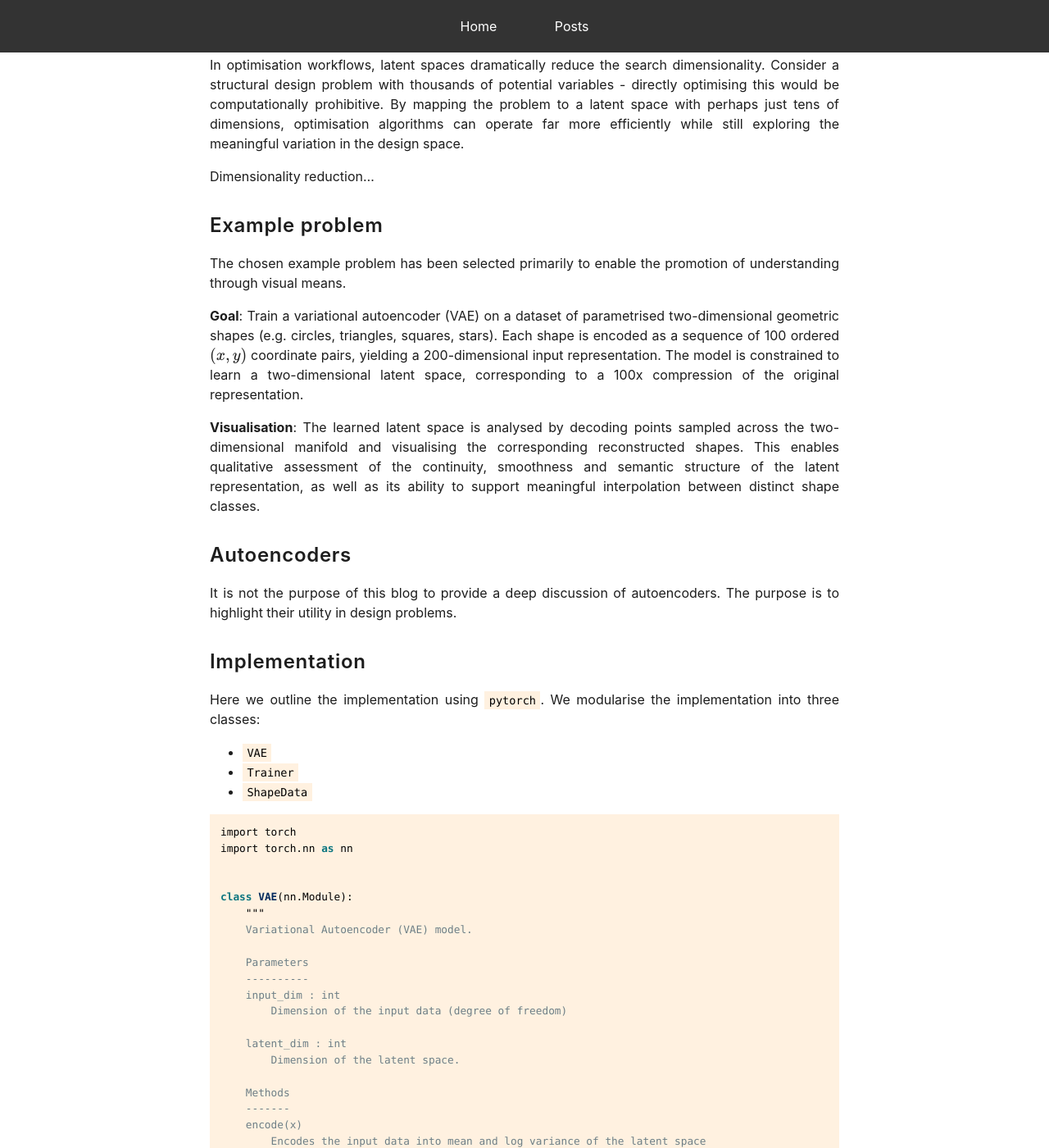
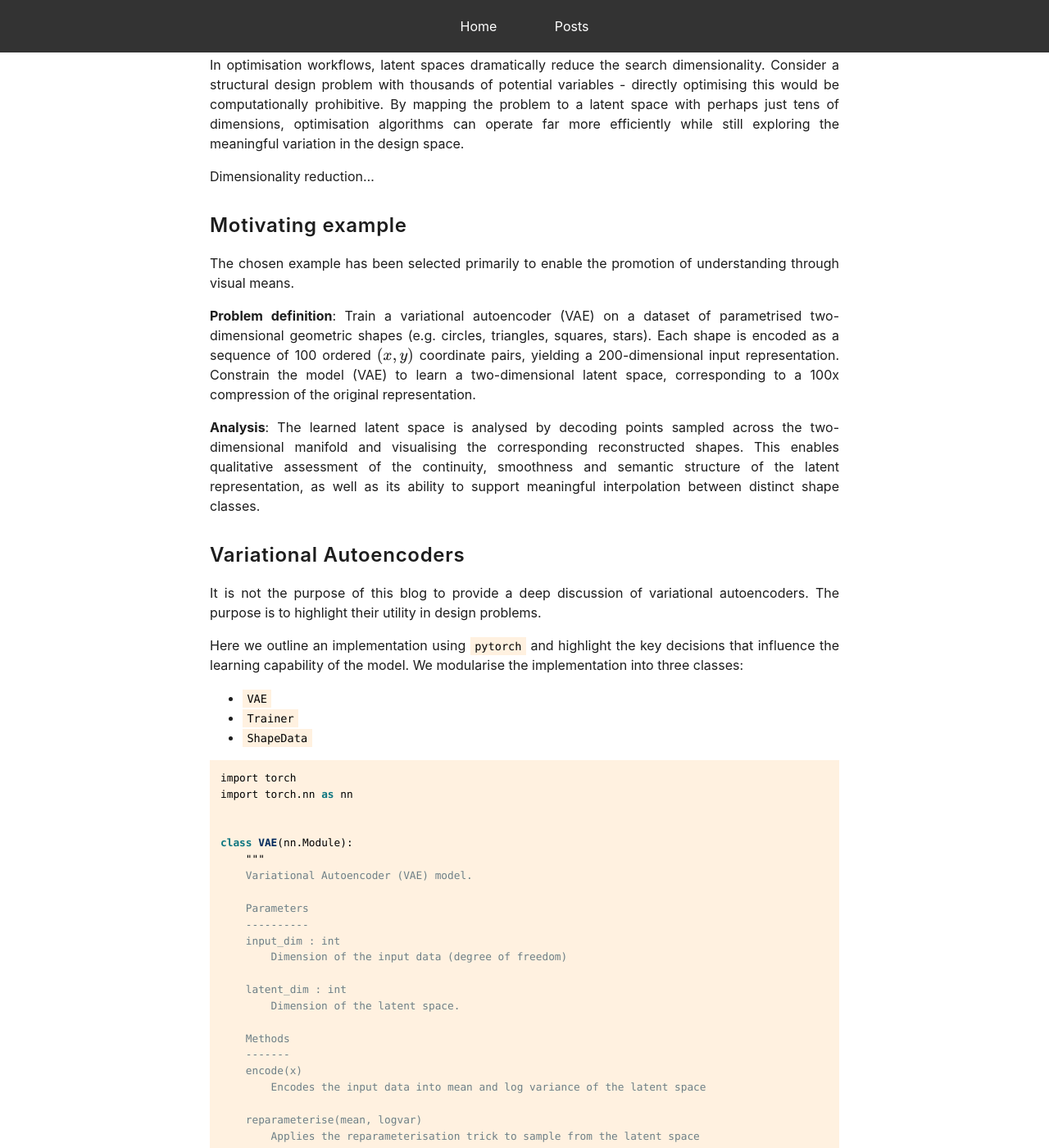
Before and after one commit to mark-hobbs/mark-hobbs.github.io, a Jekyll site: the page built from _posts/2025-01-20-latent-space.md, in a window 1280 px wide and 1400 px high, scrolled down 1744 px. Shown: the whole window at 82% size. Built offline with Jekyll 4.4.1, drawn with Linux system fonts in a browser that asks for light colours; formulas are drawn with MathJax 3.

Commit message:
General updates

```diff
--- a/_posts/2025-01-20-latent-space.md
+++ b/_posts/2025-01-20-latent-space.md
@@ -50,21 +50,19 @@ In optimisation workflows, latent spaces dramatically reduce the search dimensio
 
 Dimensionality reduction...
 
-## Example problem
+## Motivating example
 
-The chosen example problem has been selected primarily to enable the promotion of understanding through visual means.
+The chosen example has been selected primarily to enable the promotion of understanding through visual means.
 
-**Goal**: Train a variational autoencoder (VAE) on a dataset of parametrised two-dimensional geometric shapes (e.g. circles, triangles, squares, stars). Each shape is encoded as a sequence of 100 ordered $(x, y)$ coordinate pairs, yielding a 200-dimensional input representation. The model is constrained to learn a two-dimensional latent space, corresponding to a 100x compression of the original representation.
+**Problem definition**: Train a variational autoencoder (VAE) on a dataset of parametrised two-dimensional geometric shapes (e.g. circles, triangles, squares, stars). Each shape is encoded as a sequence of 100 ordered $(x, y)$ coordinate pairs, yielding a 200-dimensional input representation. Constrain the model (VAE) to learn a two-dimensional latent space, corresponding to a 100x compression of the original representation.
 
-**Visualisation**: The learned latent space is analysed by decoding points sampled across the two-dimensional manifold and visualising the corresponding reconstructed shapes. This enables qualitative assessment of the continuity, smoothness and semantic structure of the latent representation, as well as its ability to support meaningful interpolation between distinct shape classes.
+**Analysis**: The learned latent space is analysed by decoding points sampled across the two-dimensional manifold and visualising the corresponding reconstructed shapes. This enables qualitative assessment of the continuity, smoothness and semantic structure of the latent representation, as well as its ability to support meaningful interpolation between distinct shape classes.
 
-## Autoencoders
+## Variational Autoencoders
 
-It is not the purpose of this blog to provide a deep discussion of autoencoders. The purpose is to highlight their utility in design problems.
+It is not the purpose of this blog to provide a deep discussion of variational autoencoders. The purpose is to highlight their utility in design problems.
 
-## Implementation
-
-Here we outline the implementation using `pytorch`. We modularise the implementation into three classes:
+Here we outline an implementation using `pytorch` and highlight the key decisions that influence the learning capability of the model. We modularise the implementation into three classes:
 
 - `VAE`
 - `Trainer`
```
